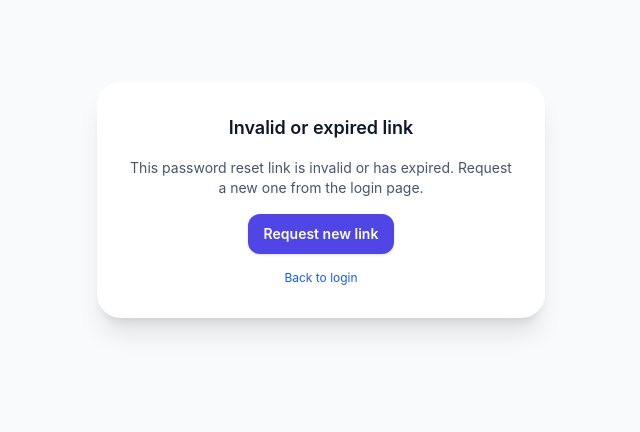
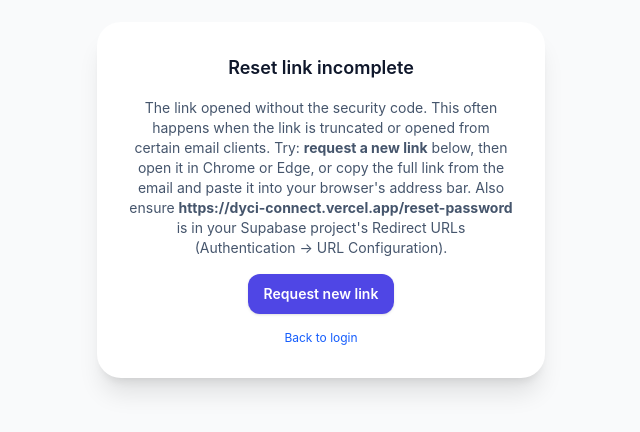
Before and after one commit to kurarensu16/dyci-connect, a React (Vite) app: page /reset-password in a window 1280 px wide. Shown: the part 200-632 px from the top of the page, without its empty margins (319-959 px from the left). Built offline with nearby package versions, Linux system fonts and the light colour scheme; no server answers.

Commit message:
fixed reset password

```diff
--- a/src/pages/auth/ResetPassword.tsx
+++ b/src/pages/auth/ResetPassword.tsx
@@ -18,10 +18,29 @@ const ResetPassword: React.FC = () => {
       setReady(false)
       return
     }
-    supabase.auth.getSession().then(({ data: { session } }) => {
+
+    const run = async () => {
+      const params = new URLSearchParams(window.location.search)
+      const code = params.get('code')
+
+      // PKCE flow: Supabase redirects with ?code=... instead of #access_token=...
+      if (code) {
+        const { data, error } = await supabase.auth.exchangeCodeForSession(code)
+        if (!error && data.session) {
+          window.history.replaceState({}, '', window.location.pathname)
+          setChecking(false)
+          setReady(true)
+          return
+        }
+      }
+
+      // Implicit flow: tokens in hash; getSession() may already have picked them up
+      const { data: { session } } = await supabase.auth.getSession()
       setChecking(false)
       setReady(!!session)
-    })
+    }
+
+    run()
   }, [])
 
   const handleSubmit = async (e: React.FormEvent) => {
@@ -58,12 +77,28 @@ const ResetPassword: React.FC = () => {
   }
 
   if (!ready) {
+    const hasEmptyHash = window.location.hash === '' || window.location.hash === '#'
+    const noParams = !window.location.search && hasEmptyHash
+
     return (
       <div className="min-h-screen flex items-center justify-center bg-gray-50 px-4">
         <div className="w-full max-w-md bg-white rounded-3xl shadow-xl px-6 sm:px-8 py-8 text-center space-y-4">
-          <h1 className="text-lg font-semibold text-slate-900">Invalid or expired link</h1>
+          <h1 className="text-lg font-semibold text-slate-900">
+            {noParams ? 'Reset link incomplete' : 'Invalid or expired link'}
+          </h1>
           <p className="text-sm text-slate-600">
-            This password reset link is invalid or has expired. Request a new one from the login page.
+            {noParams ? (
+              <>
+                The link opened without the security code. This often happens when the link is
+                truncated or opened from certain email clients. Try:{' '}
+                <strong>request a new link</strong> below, then open it in Chrome or Edge, or copy
+                the full link from the email and paste it into your browser&apos;s address bar. Also
+                ensure <strong>https://dyci-connect.vercel.app/reset-password</strong> is in your
+                Supabase project&apos;s Redirect URLs (Authentication → URL Configuration).
+              </>
+            ) : (
+              'This password reset link is invalid or has expired. Request a new one from the login page.'
+            )}
           </p>
           <Link
             to="/forgot-password"
```
